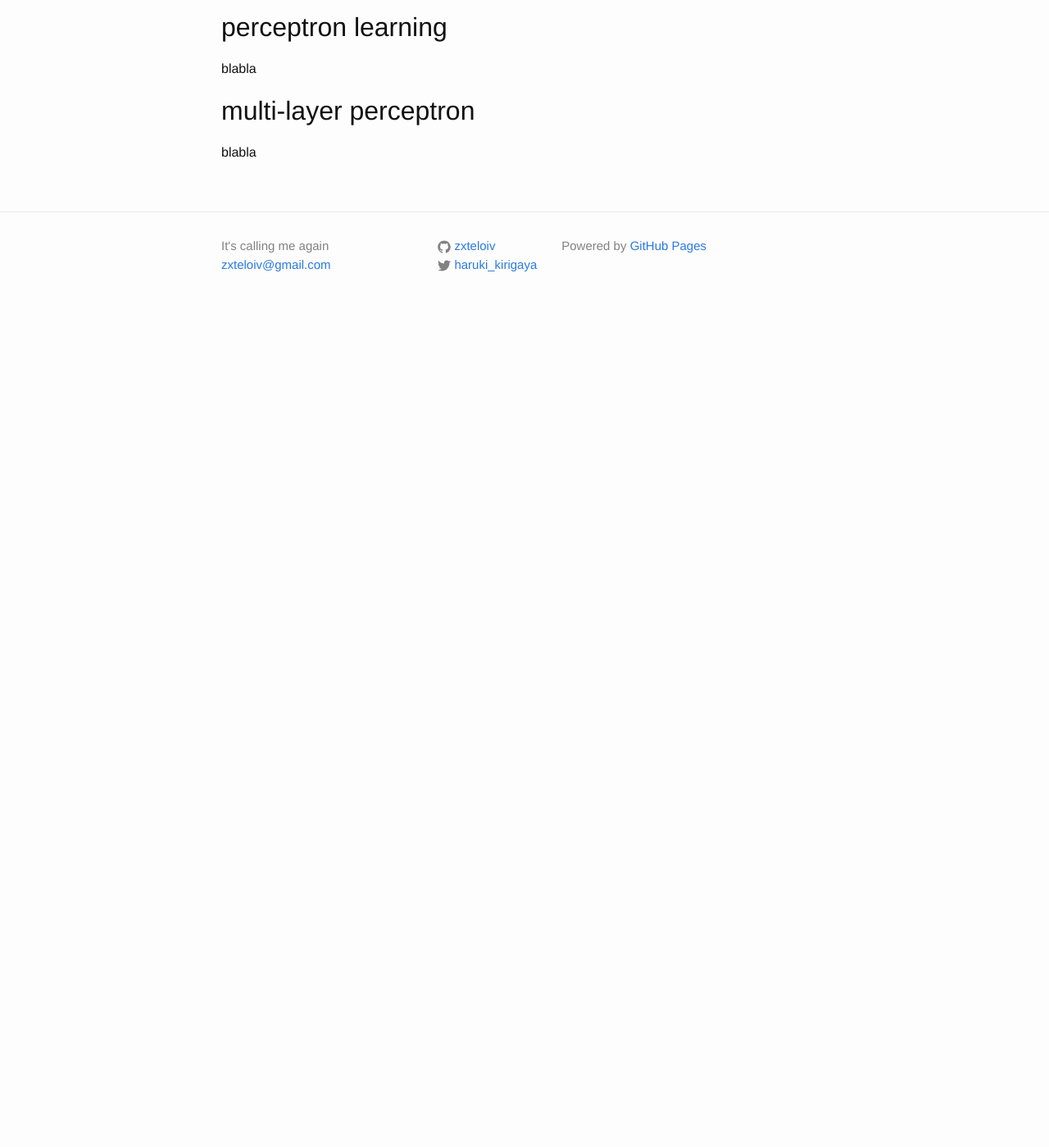
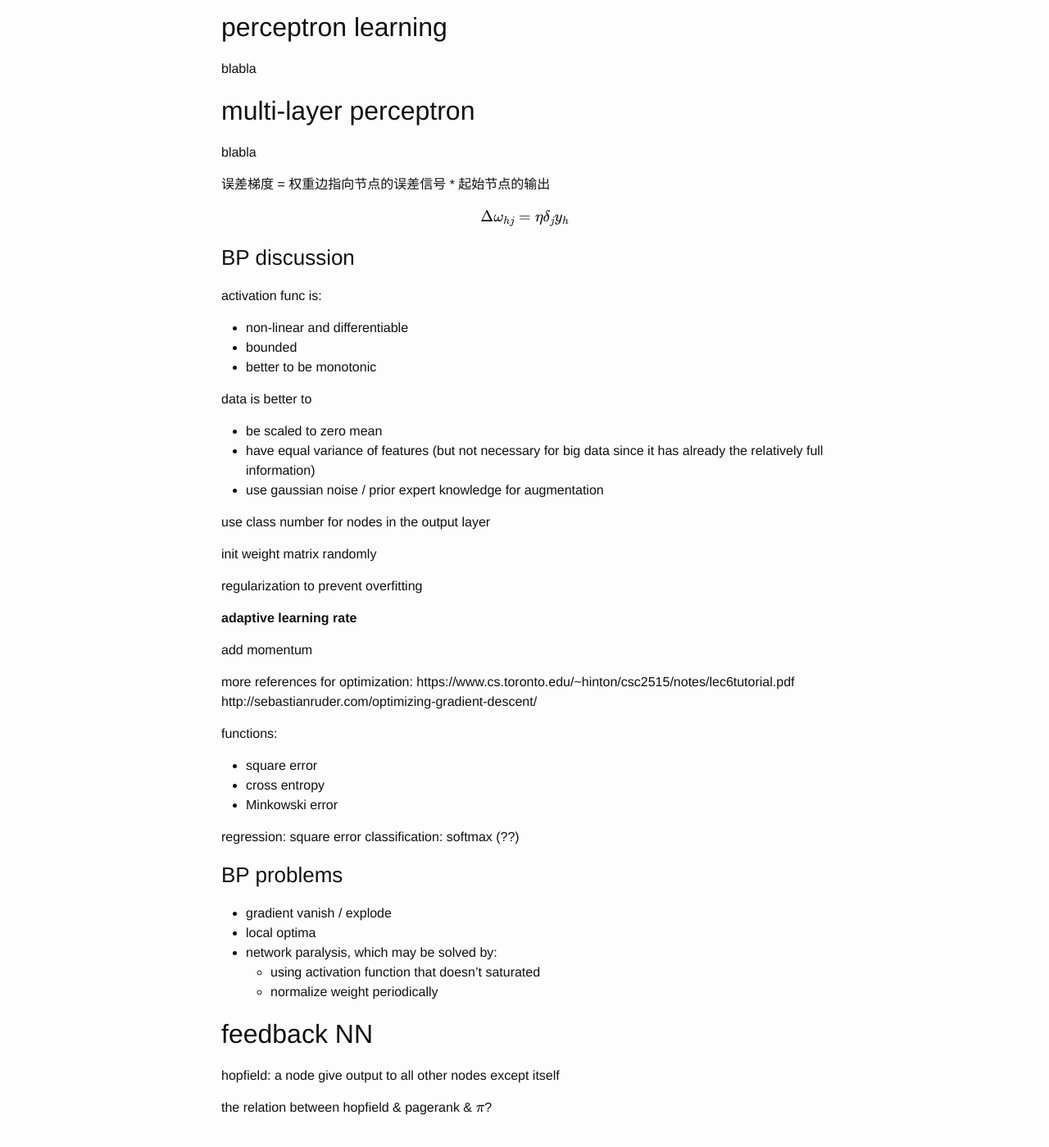
Before and after one commit to zxteloiv/zxteloiv.github.io, a Jekyll site: the page built from wiki/pattern_recognition/Ch6_artificial_neural_network/index.md, in a window 1280 px wide and 1400 px high, scrolled down 359 px. Shown: the whole window at 82% size. Built offline with Jekyll 4.4.1, drawn with Linux system fonts in a browser that asks for light colours; formulas are drawn with MathJax 3; before the commit the page ends 900 px from its top, so only the background shows below that.

Commit message:
add new lecture notes, and complement PR course note for BP algorithm

```diff
--- a/wiki/pattern_recognition/Ch6_artificial_neural_network/index.md
+++ b/wiki/pattern_recognition/Ch6_artificial_neural_network/index.md
@@ -20,3 +20,59 @@ blabla
 ## multi-layer perceptron
 
 blabla
+
+误差梯度 = 权重边指向节点的误差信号 * 起始节点的输出
+
+$$\Delta\omega_{hj}=\eta\delta_j y_h$$
+
+### BP discussion
+
+activation func is:
+
+- non-linear and differentiable
+- bounded
+- better to be monotonic
+
+data is better to
+
+- be scaled to zero mean
+- have equal variance of features (but not necessary for big data since it has already the relatively full information)
+- use gaussian noise / prior expert knowledge for augmentation
+
+use class number for nodes in the output layer
+
+init weight matrix randomly
+
+regularization to prevent overfitting
+
+**adaptive learning rate**
+
+add momentum
+
+more references for optimization:
+https://www.cs.toronto.edu/~hinton/csc2515/notes/lec6tutorial.pdf
+http://sebastianruder.com/optimizing-gradient-descent/
+
+functions:
+
+- square error
+- cross entropy
+- Minkowski error
+
+regression: square error
+classification: softmax (??)
+
+### BP problems
+
+- gradient vanish / explode
+- local optima
+- network paralysis, which may be solved by:
+  - using activation function that doesn't saturated
+  - normalize weight periodically
+
+
+## feedback NN
+
+hopfield: a node give output to all other nodes except itself
+
+the relation between hopfield & pagerank & $$\pi$$?
```
Also changed, not shown: wiki/nlp/Lecture_Re_formalizing_language_processing_using_neural_network_from_word_segmentation_to_discourse_parsing/index.md (added, +44 -0 lines), wiki/nlp/index.md (+2 -0 lines), wiki/pattern_recognition/Homework_1/index.md (+1 -1 lines).
